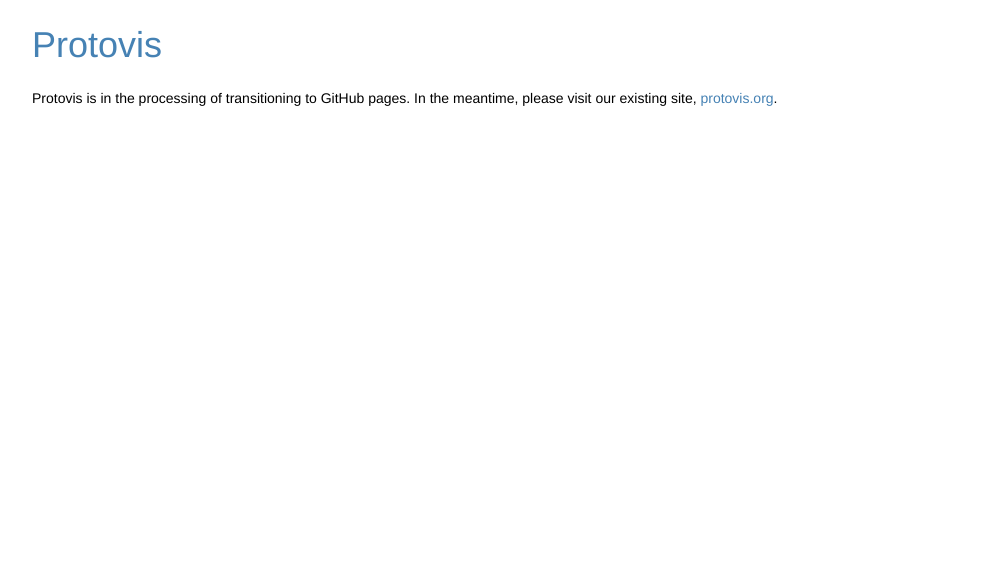
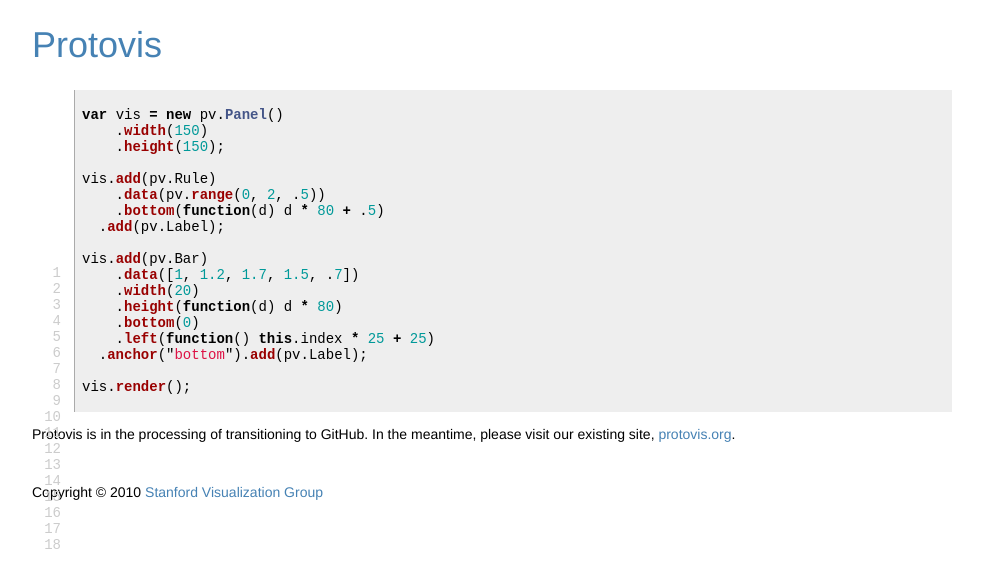
Before and after one commit to protovis/protovis.github.com, a Jekyll site: the page built from index.html, in a window 1280 px wide. Shown: the top 588 px of the page, without its empty margins (128-1111 px from the left). Built offline with Jekyll 4.4.1, drawn with Linux system fonts in a browser that asks for light colours.

Commit message:
Add syntax highlighting example.

```diff
--- a/_layouts/default.html
+++ b/_layouts/default.html
@@ -5,13 +5,20 @@
     <title>Protovis{% if page.title %} - {{ page.title }}{% endif %}</title>
     <style type="text/css">
 
-@import url("/style.css?0.0.0");
+@import url("style.css?0.0.0");
+@import url("syntax.css?0.0.0");
 
     </style>
   </head>
   <body>
     <div class="body">
-      {{ content }}
+
+{{ content }}
+
+    </div>
+    <div class="foot">
+      Copyright &copy; 2010
+      <a href="http://vis.stanford.edu/">Stanford Visualization Group</a>
     </div>
   </body>
 </html>
--- a/index.html
+++ b/index.html
@@ -3,5 +3,26 @@
 ---
 <h1><a href="http://protovis.org/">Protovis</a></h1>
 
-Protovis is in the processing of transitioning to GitHub pages. In the meantime,
+{% highlight js linenos %}
+var vis = new pv.Panel()
+    .width(150)
+    .height(150);
+
+vis.add(pv.Rule)
+    .data(pv.range(0, 2, .5))
+    .bottom(function(d) d * 80 + .5)
+  .add(pv.Label);
+
+vis.add(pv.Bar)
+    .data([1, 1.2, 1.7, 1.5, .7])
+    .width(20)
+    .height(function(d) d * 80)
+    .bottom(0)
+    .left(function() this.index * 25 + 25)
+  .anchor("bottom").add(pv.Label);
+
+vis.render();
+{% endhighlight %}
+
+Protovis is in the processing of transitioning to GitHub. In the meantime,
 please visit our existing site, <a href="http://protovis.org/">protovis.org</a>.
--- a/style.css
+++ b/style.css
@@ -1,7 +1,11 @@
 body {
   font: 14px Helvetica Neue;
   text-rendering: optimizeLegibility;
-  margin-top: 1em;
+}
+
+.light, .foot, h1 {
+  font-family: "HelveticaNeue-Light", "Helvetica Neue Light", "Helvetica Neue", Helvetica;
+  font-weight: 300;
 }
 
 a {
@@ -13,12 +17,17 @@
   text-decoration: underline;
 }
 
-.body {
+.body, .foot {
   width: 960px;
   margin: auto;
 }
 
+
+.foot {
+  display: block;
+  margin-top: 3em;
+}
+
 h1 {
   font-size: 36px;
-  font-weight: 300;
 }
--- /dev/null
+++ b/syntax.css
@@ -0,0 +1,62 @@
+.highlight{background:#eee;position:relative;margin-left:3em;border-left:solid 1px #aaa;}
+.highlight.ex{padding:.5em;}
+.highlight .lineno{position:absolute;text-align:right;width:2em;left:-3em;color:#ccc;}
+.highlight .c{color:#999988;font-style:italic}
+.highlight .err{color:#a61717;background-color:#e3d2d2}
+.highlight .k{font-weight:bold}
+.highlight .o{font-weight:bold}
+.highlight .cm{color:#999988;font-style:italic}
+.highlight .cp{color:#999999;font-weight:bold}
+.highlight .c1{color:#999988;font-style:italic}
+.highlight .cs{color:#999999;font-weight:bold;font-style:italic}
+.highlight .gd{color:#000000;background-color:#ffdddd}
+.highlight .gd .x{color:#000000;background-color:#ffaaaa}
+.highlight .ge{font-style:italic}
+.highlight .gr{color:#aa0000}
+.highlight .gh{color:#999999}
+.highlight .gi{color:#000000;background-color:#ddffdd}
+.highlight .gi .x{color:#000000;background-color:#aaffaa}
+.highlight .go{color:#888888}
+.highlight .gp{color:#555555}
+.highlight .gs{font-weight:bold}
+.highlight .gu{color:#aaaaaa}
+.highlight .gt{color:#aa0000}
+.highlight .kc{font-weight:bold}
+.highlight .kd{font-weight:bold}
+.highlight .kp{font-weight:bold}
+.highlight .kr{font-weight:bold}
+.highlight .kt{color:#445588;font-weight:bold}
+.highlight .m{color:#009999}
+.highlight .s{color:#d14}
+.highlight .na{color:#008080}
+.highlight .nb{color:#0086B3}
+.highlight .nc{color:#445588;font-weight:bold}
+.highlight .no{color:#008080}
+.highlight .ni{color:#800080}
+.highlight .ne{color:#990000;font-weight:bold}
+.highlight .nf{color:#990000;font-weight:bold}
+.highlight .nn{color:#555555}
+.highlight .nt{color:#000080}
+.highlight .nv{color:#008080}
+.highlight .ow{font-weight:bold}
+.highlight .w{color:#bbbbbb}
+.highlight .mf{color:#009999}
+.highlight .mh{color:#009999}
+.highlight .mi{color:#009999}
+.highlight .mo{color:#009999}
+.highlight .sb{color:#d14}
+.highlight .sc{color:#d14}
+.highlight .sd{color:#d14}
+.highlight .s2{color:#d14}
+.highlight .se{color:#d14}
+.highlight .sh{color:#d14}
+.highlight .si{color:#d14}
+.highlight .sx{color:#d14}
+.highlight .sr{color:#009926}
+.highlight .s1{color:#d14}
+.highlight .ss{color:#990073}
+.highlight .bp{color:#999999}
+.highlight .vc{color:#008080}
+.highlight .vg{color:#008080}
+.highlight .vi{color:#008080}
+.highlight .il{color:#009999}
```
